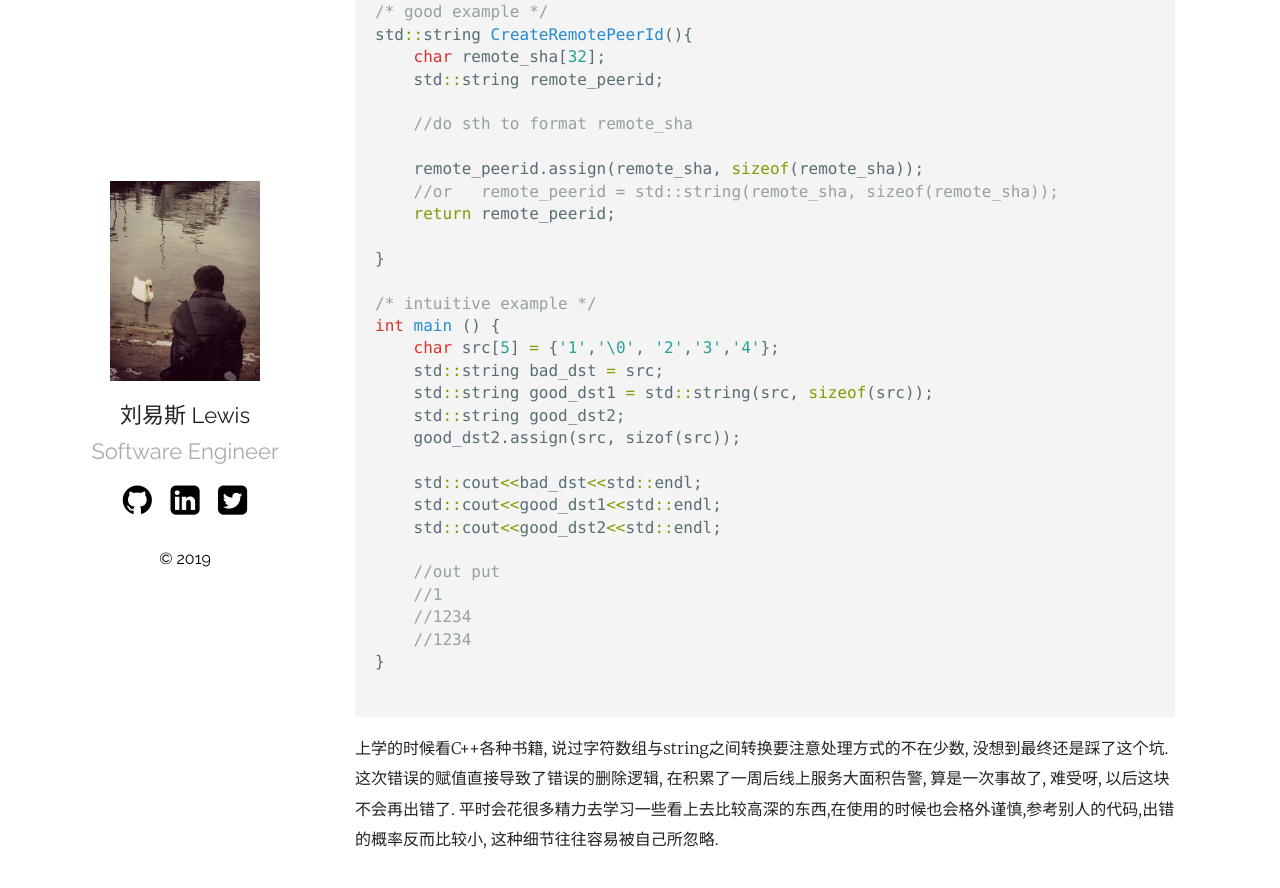
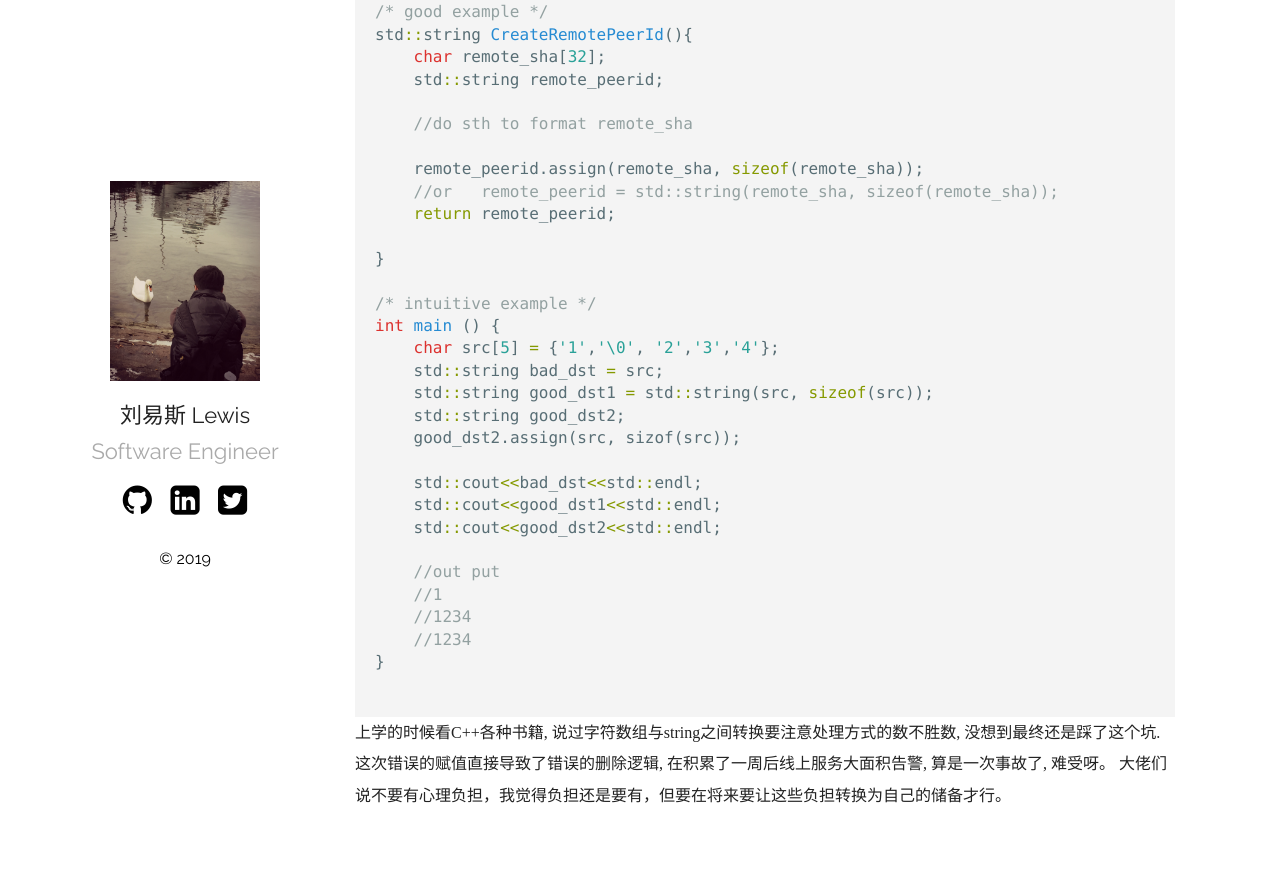
Before and after one commit to SonderEASE/lewis-blog.io, a Jekyll site: the page built from _posts/2020-01-08-string-trunked.markdown, in a window 1280 px wide and 900 px high, scrolled down 586 px. Shown: the top 888 px of the window. Built offline with Jekyll 4.4.1, drawn with Linux system fonts in a browser that asks for light colours; after the commit the page ends 1442 px from its top, so only the background shows below that.

Commit message:
更新文章

````diff
--- a/_posts/2020-01-08-string-trunked.markdown
+++ b/_posts/2020-01-08-string-trunked.markdown
@@ -55,4 +55,4 @@
 
 ```
 
-上学的时候看C++各种书籍, 说过字符数组与string之间转换要注意处理方式的不在少数, 没想到最终还是踩了这个坑. 这次错误的赋值直接导致了错误的删除逻辑, 在积累了一周后线上服务大面积告警, 算是一次事故了, 难受呀, 以后这块不会再出错了. 平时会花很多精力去学习一些看上去比较高深的东西,在使用的时候也会格外谨慎,参考别人的代码,出错的概率反而比较小, 这种细节往往容易被自己所忽略.
+<font face="微软雅黑" >上学的时候看C++各种书籍, 说过字符数组与string之间转换要注意处理方式的数不胜数, 没想到最终还是踩了这个坑. 这次错误的赋值直接导致了错误的删除逻辑, 在积累了一周后线上服务大面积告警, 算是一次事故了, 难受呀。 大佬们说不要有心理负担，我觉得负担还是要有，但要在将来要让这些负担转换为自己的储备才行。</font>
````
